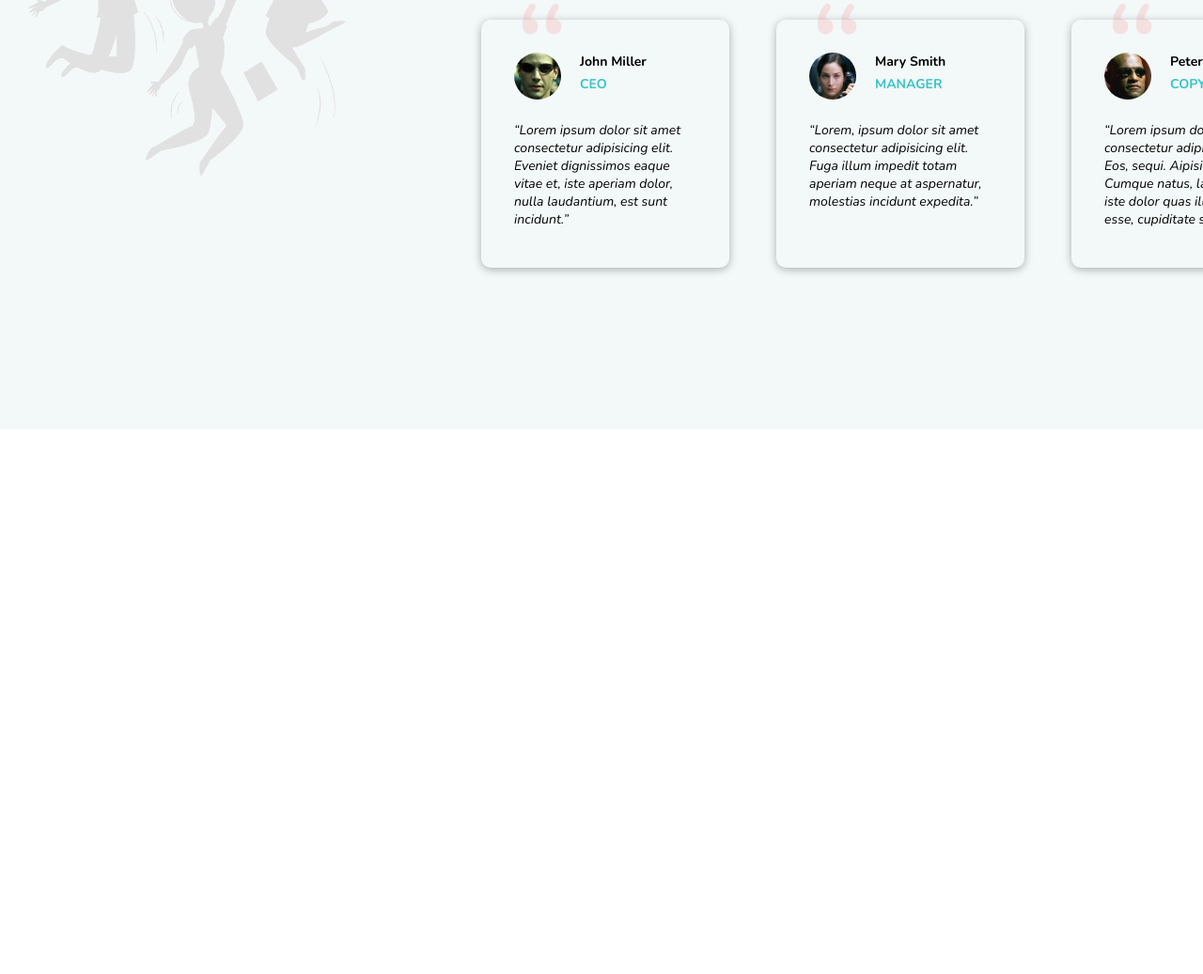
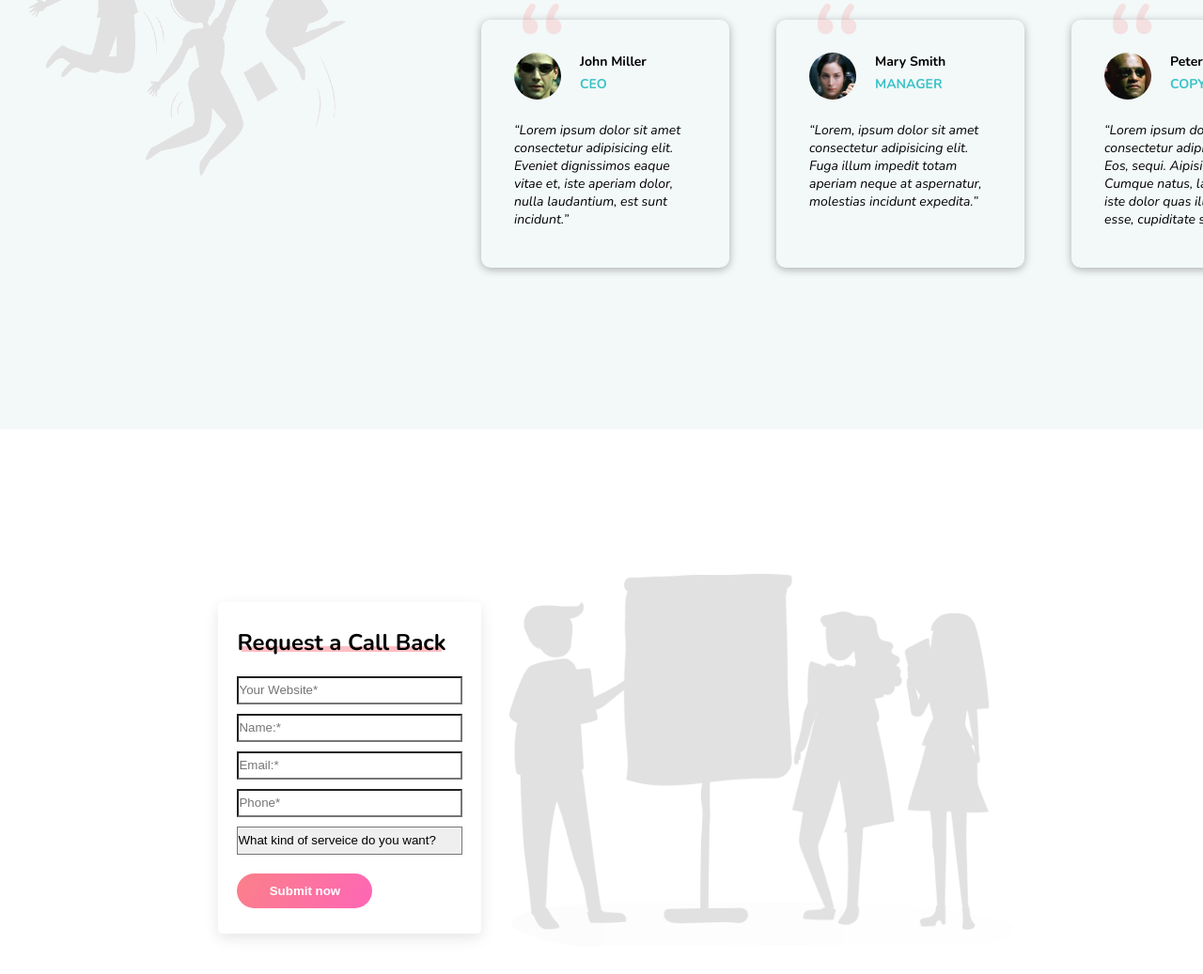
Before and after one commit to arixtty/Aseona-flex-, a website: page index.html in a window 1280 px wide. Shown: the part 4393-5430 px from the top of the page at 94% size. Before the commit the page ends 4850 px from the top, so only its background shows below. Drawn offline with nearby package versions, Linux system fonts and the light colour scheme.

Commit message:
Callback form added

```diff
--- a/index.html
+++ b/index.html
@@ -394,7 +394,8 @@
                     <div class="reviews__story--caption">John Miller<span>CEO</span></div>
 
                     <p class="reviews__story--text">
-                                &ldquo;Lorem ipsum dolor sit amet consectetur adipisicing elit. Eveniet dignissimos eaque vitae et, iste aperiam dolor, nulla laudantium, est sunt incidunt.&rdquo;
+                        &ldquo;Lorem ipsum dolor sit amet consectetur adipisicing elit. Eveniet dignissimos eaque vitae
+                        et, iste aperiam dolor, nulla laudantium, est sunt incidunt.&rdquo;
                     </p>
 
                 </div>
@@ -408,7 +409,8 @@
                     <div class="reviews__story--caption">Mary Smith<span>Manager</span></div>
 
                     <p class="reviews__story--text">
-                        &ldquo;Lorem, ipsum dolor sit amet consectetur adipisicing elit. Fuga illum impedit totam aperiam neque
+                        &ldquo;Lorem, ipsum dolor sit amet consectetur adipisicing elit. Fuga illum impedit totam
+                        aperiam neque
                         at aspernatur, molestias incidunt expedita.&rdquo;
                     </p>
                 </div>
@@ -422,12 +424,35 @@
                     <div class="reviews__story--caption">Peter Johnson<span>Copywrighter</span></div>
 
                     <p class="reviews__story--text">
-                                &ldquo;Lorem ipsum dolor sit, amet consectetur adipisicing elit. Eos, sequi. Aipisicing elit. Cumque natus, laudantium iste dolor quas illo qui iusto, esse, cupiditate saepe ex.&rdquo;
+                        &ldquo;Lorem ipsum dolor sit, amet consectetur adipisicing elit. Eos, sequi. Aipisicing elit.
+                        Cumque natus, laudantium iste dolor quas illo qui iusto, esse, cupiditate saepe ex.&rdquo;
                     </p>
                 </div>
             </div>
         </div>
     </section>
+
+    <section class="contact">
+        <div class="contact__form-card">
+            <h2 class="heading-secondary heading-secondary--underlined">Request a Call Back</h2>
+            <form action="#" class="contact__form">
+                <input type="text" placeholder="Your Website*">
+                <input type="text" placeholder="Name:*">
+                <input type="email" placeholder="Email:*">
+                <input type="tel" placeholder="Phone*">
+                <select name="service" id="service">
+                    <option value="placeholder" disabled selected hidden>What kind of serveice do you want?</option>
+                    <option value="seo">SEO Optimization</option>
+                    <option value="webdev">Web Development</option>
+                </select>
+                <button type="submit" class="btn">Submit now</button>
+            </form>
+        </div>
+
+        <div class="contact__image">
+            <img src="img/group-2.png" alt="Another group of customers">
+        </div>
+    </section>
 </body>
 
 </html>
--- a/sass/pages/home.scss
+++ b/sass/pages/home.scss
@@ -378,3 +378,70 @@
     margin-top: 5rem;
   }
 }
+
+.contact {
+  padding: 12%;
+  display: flex;
+  justify-content: center;
+  flex-flow: row wrap;
+
+  &__form-card {
+    flex: 0 0 35vh;
+    padding: 2.7rem 2rem;
+    margin: 3rem;
+    border-radius: 0.5rem;
+    box-shadow: 0 0.5rem 1.5rem rgba(0, 0, 0, 0.1);
+
+    .heading-secondary {
+      font-size: 2.4rem;
+      margin-bottom: 2rem;
+
+      &::after {
+        content: "";
+        height: 0.6rem;
+        position: absolute;
+        bottom: 0.6rem;
+        left: 0.5rem;
+        right: 0.5rem;
+        background: rgba($color-pink-1, 0.5);
+        z-index: -1;
+      }
+    }
+  }
+
+  &__form {
+    & > * {
+      outline: none;
+      appearance: none;
+    }
+
+    input {
+      display: block;
+      width: 100%;
+      height: 3rem;
+      margin-bottom: 1rem;
+    }
+
+    select {
+      width: 100%;
+      height: 3rem;
+      margin-bottom: 2rem;
+    }
+
+    button {
+      border: none;
+      cursor: pointer;
+      width: 60%;
+      padding: 1.1rem 2.2rem;
+    }
+  }
+
+  &__image {
+    flex: 0 0 55%;
+    img {
+      width: 100%;
+      height: auto;
+      display: block;
+    }
+  }
+}
```
Also changed, not shown: css/style.css. Lines whose indentation alone changed are shown as unchanged.
